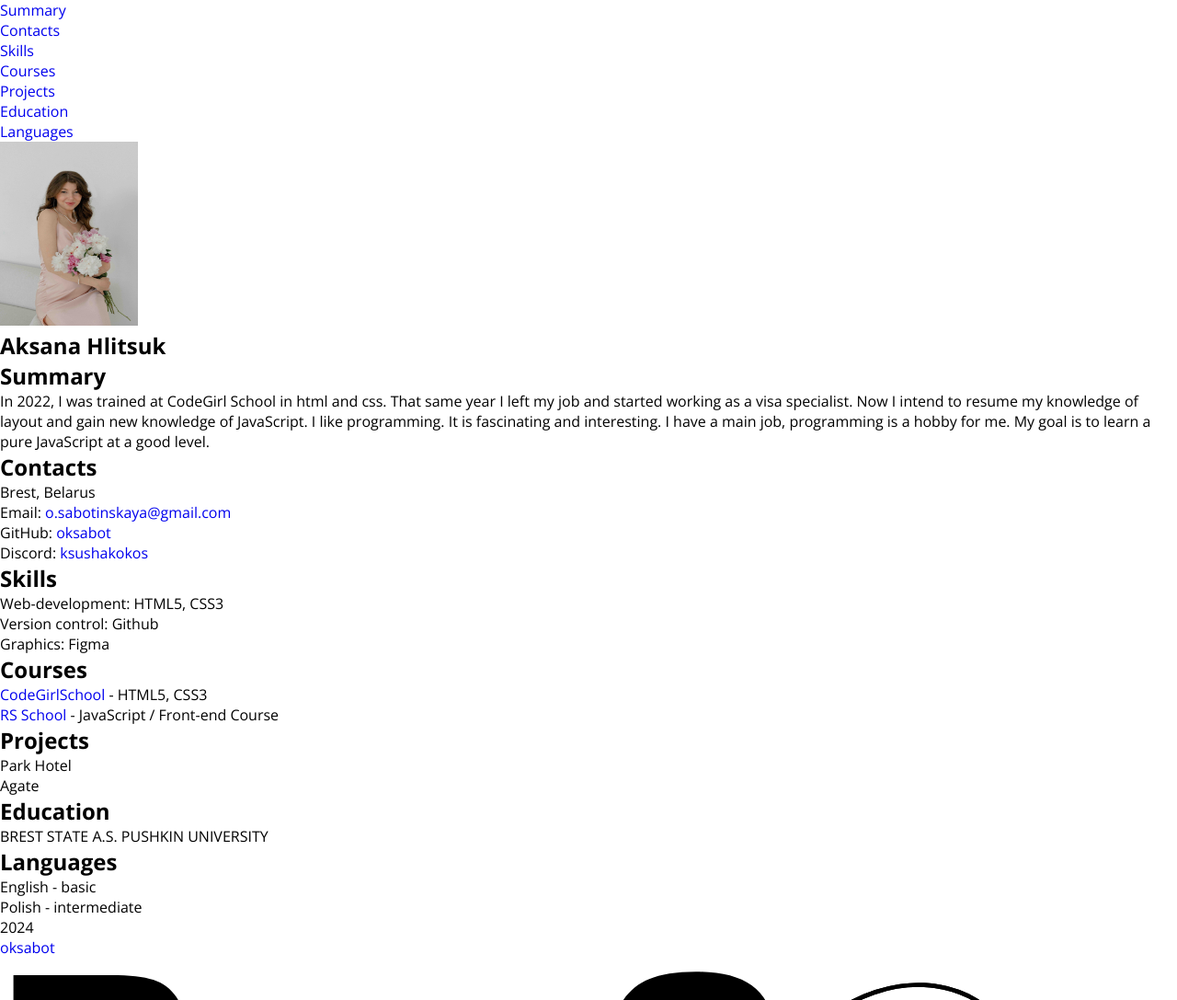
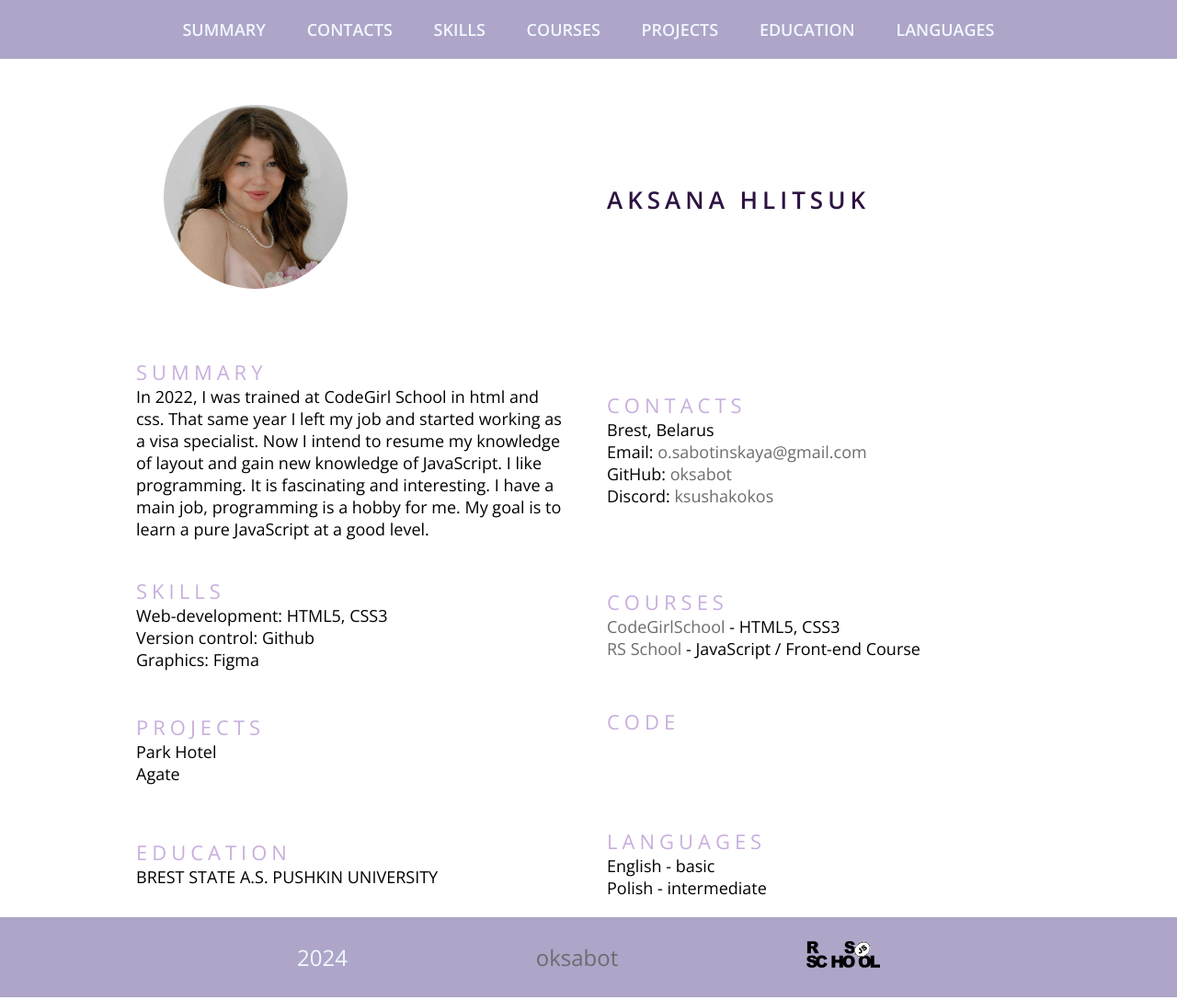
Before and after one commit to oksabot/rsschool-cv, a plain HTML site: page index.html in a window 1280 px wide. Shown: the top 1087 px of the page at 92% size. Drawn offline with nearby package versions, Linux system fonts and the light colour scheme.

Commit message:
feat: add styles

```diff
--- a/index.html
+++ b/index.html
@@ -12,61 +12,45 @@
     <header>
         <nav>
           <ul>
-            <li>
-                <a href="#summary">Summary</a>
-            </li>
-            <li>
-                <a href="#contacts">Contacts</a>
-            </li>
-            <li>
-                <a href="#skills">Skills</a>
-            </li>
-            <li>
-                <a href="#courses">Courses</a>
-            </li>
-            <li>
-                <a href="#projects">Projects</a>
-            </li>
-            <li>
-                <a href="#education">Education</a>
-            </li>
-            <li>
-                <a href="#languages">Languages</a>
-            </li>
+            <li><a class="nav" href="#summary">Summary</a></li>
+            <li><a class="nav" href="#contacts">Contacts</a></li>
+            <li><a class="nav" href="#skills">Skills</a></li>
+            <li><a class="nav" href="#courses">Courses</a></li>
+            <li><a class="nav" href="#projects">Projects</a></li>
+            <li><a class="nav" href="#education">Education</a></li>
+            <li><a class="nav" href="#languages">Languages</a></li>
           </ul>
         </nav>
     </header>
 
-    <main>
-        <section>
-            <img src="assets/img/my photo.jpg" alt="my photo" width="150" height="200">
+    <main class="main-container">
+        <div class="section">
+            <span class="photo">
+                <img src="assets/img/photo.jpg" alt="photo">
+            </span>
+        </div>
+
+        <section class="section">
             <h1>Aksana Hlitsuk</h1>
         </section>
-        <section id="Summary">
-            <h2>Summary</h2>
+
+        <section class="section" id="Summary">
+            <h2 class="section-title">Summary</h2>
             <p>In 2022, I was trained at CodeGirl School in html and css. That same year I left my job and started working as a visa specialist. Now I intend to resume my knowledge of layout and gain new knowledge of JavaScript. I like programming. It is fascinating and interesting. I have a main job, programming is a hobby for me. My goal is to learn a pure JavaScript at a good level.</p>
         </section>
 
-        <section id="contacts">
-            <h2>Contacts</h2>
+        <section class="section" id="contacts">
+            <h2 class="section-title">Contacts</h2>
             <ul>
-                <li>
-                    Brest, Belarus
-                </li>
-                <li>
-                    Email: <a href="mailto:o.sabotinskaya@gmail.com">o.sabotinskaya@gmail.com</a>
-                </li>
-                <li>
-                    GitHub: <a href="https://github.com/oksabot">oksabot</a>
-                </li>
-                <li>
-                    Discord: <a href="https://discord.com/channels/@me">ksushakokos</a>
-                </li>
+                <li>Brest, Belarus</li>
+                <li>Email: <a class="link" href="mailto:o.sabotinskaya@gmail.com">o.sabotinskaya@gmail.com</a></li>
+                <li>GitHub: <a class="link" href="https://github.com/oksabot">oksabot</a></li>
+                <li>Discord: <a class="link" href="https://discord.com/channels/@me">ksushakokos</a></li>
             </ul>
         </section>
 
-        <section id="skills">
-            <h2>Skills</h2>
+        <section class="section" id="skills">
+            <h2 class="section-title">Skills</h2>
             <ul>
                 <li>Web-development: HTML5, CSS3</li>
                 <li>Version control: Github</li>
@@ -74,40 +58,52 @@
             </ul>
         </section>
 
-        <section id="courses">
-            <h2>Courses</h2>
+        <section class="section" id="courses">
+            <h2 class="section-title">Courses</h2>
             <ul>
-                <li><a href="https://codegirl.by/">CodeGirlSchool</a> - HTML5, CSS3</li>
-                <li><a href="https://rs.school/">RS School</a> - JavaScript / Front-end Course</li>
+                <li><a class="link" href="https://codegirl.by/">CodeGirlSchool</a> - HTML5, CSS3</li>
+                <li><a class="link" href="https://rs.school/">RS School</a> - JavaScript / Front-end Course</li>
             </ul>
         </section>
 
-        <section id="projects">
-            <h2>Projects</h2>
+        <section class="section" id="projects">
+            <h2 class="section-title">Projects</h2>
             <ul>
                 <li>Park Hotel</li>
                 <li>Agate</li>
             </ul>
         </section>
 
-        <section id="education">
-            <h2>Education</h2>
+        <section class="section" id="code">
+            <h2 class="section-title">Code</h2>
+            <pre class="pre">
+                <code>
+                </code>
+            </pre>
+        </section>
+
+        <section class="section" id="education">
+            <h2 class="section-title">Education</h2>
             <p>BREST STATE A.S. PUSHKIN UNIVERSITY</p>
         </section>
 
-        <section id="languages">
-            <h2>Languages</h2>
+        <section class="section" id="languages">
+            <h2 class="section-title">Languages</h2>
             <p>English - basic </p>
             <p>Polish - intermediate</p>
         </section>
     </main>
 
     <footer>
-        <p>2024</p>
-        <a href="https://github.com/oksabot">oksabot</a>
-        <a href="https://rs.school/courses/javascript-ru">
-            <img src="assets/img/rs-school-logo.svg" alt="rsschool-logo">
-        </a>
+        <ul>
+            <li>2024</li>
+            <li><a class="link" href="https://github.com/oksabot">oksabot</a></li>
+            <li>
+                <a href="https://rs.school/courses/javascript-ru">
+                    <img src="assets/img/rs-school-logo.svg" alt="rsschool-logo">
+                </a>
+            </li>
+        </ul>
     </footer>
 </body>
 </html>
--- a/style.css
+++ b/style.css
@@ -10,4 +10,113 @@ a{
 
 body {
     font-family: 'Open Sans', Tahoma, sans-serif;
+    font-weight: 400;
+    font-size: 18px;
+	font-style: normal;
+    text-align: center;
 }
+
+.main-container {
+    display: flex;
+    flex-wrap: wrap;
+    justify-content: center;
+    align-items: center;
+}
+
+  .section {
+    width: 40%;
+    padding: 20px;
+    text-align: left;
+}
+
+.section-title {
+    font-size: 22px;
+    font-weight: 400;
+    text-transform: uppercase;
+    letter-spacing: 5px;
+    color: #c8afdd;
+  }
+
+@media (max-width: 768px) {
+    .section {
+      width: 100%;
+    }
+}
+
+.link {
+    color: #6d6b6e;
+    transition: color 0.5s;
+  }
+
+  .link:hover {
+    color: #422658;
+  }
+
+  ul {
+    list-style-type: none;
+  }
+
+
+/*header*/
+header{
+    padding: 20px 0;
+    background-color: rgba(94, 76, 146, 0.5);
+    font-weight: 600;
+}
+
+nav li{
+    display: inline;
+    margin: 0 20px;
+}
+
+a.nav{
+    color: aliceblue;
+    text-transform: uppercase;
+}
+
+/*profile*/
+.photo{
+    margin: 30px;
+    display: inline-block;
+    border-radius: 50%;
+    overflow: hidden;
+    width: 200px;
+    height: 200px;
+}
+
+.photo img{
+    width:100%;
+    height:100%;
+    object-fit: cover;
+}
+
+h1{
+    font-size: 26px;
+    font-weight: 600;
+    text-transform: uppercase;
+    letter-spacing: 5px;
+    color: #2d1342;
+}
+
+.pre{
+    padding: 0;
+    margin: 0;
+}
+
+/*footer*/
+footer{
+    background-color: rgba(94, 76, 146, 0.5);
+    color: aliceblue;
+}
+
+footer li{
+    display: inline;
+    margin: 20px 100px;
+    font-size: 24px;
+    vertical-align: middle;
+}
+
+footer img{
+    width: 80px;
+    height: 80px;
+}
```
Also changed, not shown: assets/img/my photo.jpg (deleted), assets/img/photo.jpg (added).
